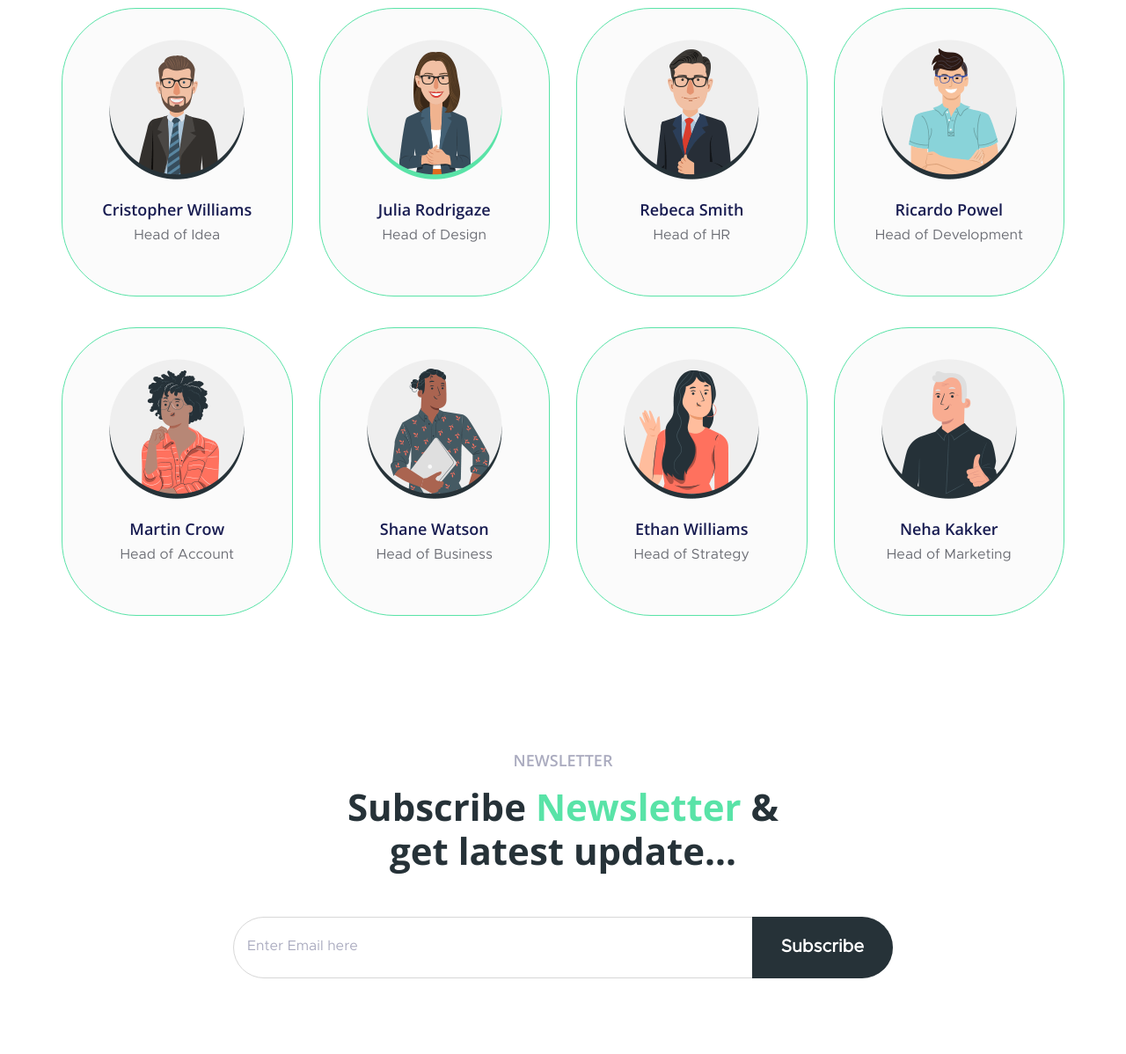
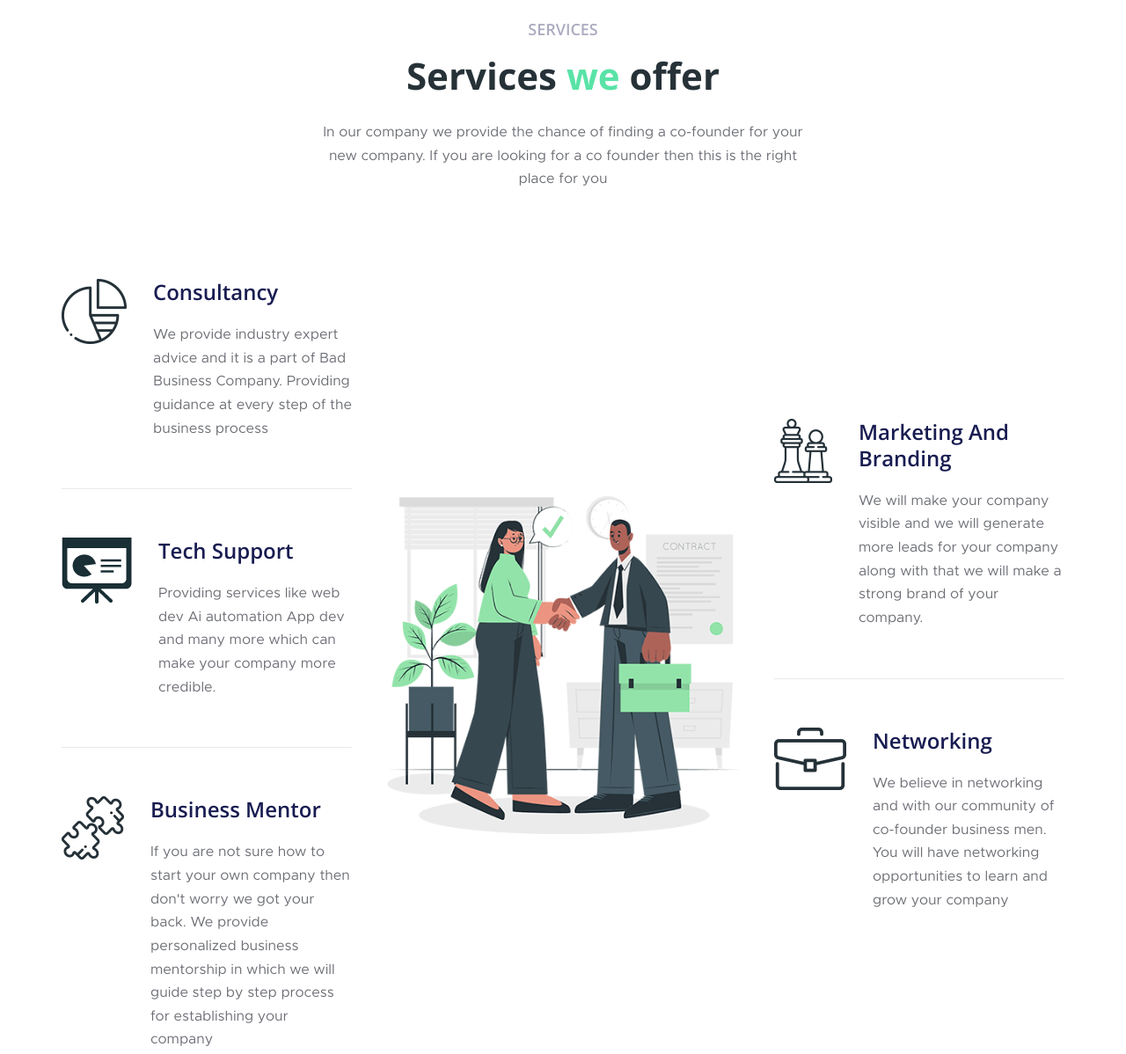
Before and after one commit to MentorMenti/BB-old-2, a plain HTML site: page team.html in a window 1280 px wide. Shown: the part 680-1878 px from the top of the page at 88% size. Drawn offline with nearby package versions, Linux system fonts and the light colour scheme.

Commit message:
replaced the services content with the text in doc

```diff
--- a/team.html
+++ b/team.html
@@ -179,114 +179,109 @@
     <!-- Banner Section End -->
 
     <!-- Service Section Start -->
-    <section class="service-section section-py">
+    <section class="service-section section-pt position-relative">
         <div class="container">
-            <div class="row row-cols-lg-4 row-cols-md-3 row-cols-sm-2 row-cols-1 mb-n7">
-                <!-- single team start -->
-                <div class="col col-md-6 col-lg-4 col-xl-3 text-center mb-7">
-                    <div class="team-card">
-                        <div class="thumb">
-                            <a href="team.html"><img src="assets/images/team/1.png" alt="img" /></a>
+            <div class="row">
+                <div class="col-xl-6 col-lg-8 mx-auto">
+                    <div class="title-section mb-10 pb-10 text-center">
+                        <span class="sub-title">services</span>
+                        <h3 class="title">Services <span class="text-primary">we</span> offer</h3>
+                        <p>
+                            In our company we provide the chance of finding a co-founder for your new company. If you
+                            are
+                            looking for a co founder then this is the right place for you
+                            <!-- <br class="d-none d-xl-block" /> -->
+
+                        </p>
+                    </div>
+                </div>
+            </div>
+
+            <!-- second row start -->
+            <div class="row mb-n7 align-items-center">
+                <div class="col-md-6 col-xl-4 mb-7">
+                    <div class="service-media-wrapper media-spacing-left">
+                        <div class="service-media">
+                            <img class="logo" src="assets/images/service/icon/1.png" alt=" service logo" />
+                            <div class="service-media-body">
+                                <h4 class="title">
+                                    <a href="digital-solution.html">Consultancy</a>
+                                </h4>
+                                <p>
+                                    We provide industry expert advice and it is a part of Bad Business Company.
+                                    Providing
+                                    guidance at every step of the business process
+                                </p>
+                            </div>
                         </div>
-                        <div class="content">
-                            <h3 class="title"><a href="#">Cristopher Williams</a></h3>
-                            <span>Head of Idea</span>
+                        <div class="service-media">
+                            <img class="logo" src="assets/images/service/icon/2.png" alt=" service logo" />
+                            <div class="service-media-body">
+                                <h4 class="title">
+                                    <a href="business-plan.html">Tech support</a>
+                                </h4>
+                                <p>
+                                    Providing services like web dev Ai automation App dev and many more which can make your
+                                    company more credible.                                </p>
+                            </div>
+                        </div>
+                        <div class="service-media">
+                            <img class="logo" src="assets/images/service/icon/3.png" alt=" service logo" />
+                            <div class="service-media-body">
+                                <h4 class="title">
+                                    <a href="creative-strategy.html">Business mentor</a>
+                                </h4>
+                                <p>
+                                    If you are not sure how to start your own company then don't worry we got your back. We
+                                    provide personalized business mentorship in which we will guide step by step process for
+                                    establishing your company                                </p>
+                            </div>
                         </div>
                     </div>
                 </div>
-                <!-- single team end -->
-                <!-- single team start -->
-                <div class="col col-md-6 col-lg-4 col-xl-3 text-center mb-7">
-                    <div class="team-card">
-                        <div class="thumb">
-                            <a href="team.html"><img src="assets/images/team/2.png" alt="img" /></a>
-                        </div>
-                        <div class="content">
-                            <h3 class="title"><a href="#">Julia Rodrigaze</a></h3>
-                            <span>Head of Design</span>
-                        </div>
+
+                <div class="col-xl-4 mb-7 order-md-1 order-xl-0">
+                    <div class="service-media-img text-center">
+                        <img src="assets/images/service/media.png" alt="images_not_found" />
                     </div>
                 </div>
-                <!-- single team end -->
-                <!-- single team start -->
-                <div class="col col-md-6 col-lg-4 col-xl-3 text-center mb-7">
-                    <div class="team-card">
-                        <div class="thumb">
-                            <a href="team.html"><img src="assets/images/team/3.png" alt="img" /></a>
+                <div class="col-md-6 col-xl-4 mb-7">
+                    <div class="service-media-wrapper media-spacing-right">
+                        <div class="service-media">
+                            <img class="logo" src="assets/images/service/icon/4.png" alt=" service logo" />
+                            <div class="service-media-body">
+                                <h4 class="title"><a href="branding.html">Marketing and branding</a></h4>
+                                <p>
+                                    We will make your company visible and we will generate more leads for your company along
+                                    with that we will make a strong brand of your company.                                </p>
+                            </div>
                         </div>
-                        <div class="content">
-                            <h3 class="title"><a href="#">Rebeca Smith</a></h3>
-                            <span>Head of HR</span>
+
+                        <div class="service-media">
+                            <img class="logo" src="assets/images/service/icon/5.png" alt=" service logo" />
+                            <div class="service-media-body">
+                                <h4 class="title">
+                                    <a href="marketing-policy.html">Networking</a>
+                                </h4>
+                                <p>
+                                    We believe in networking and with our community of co-founder business men. You will have
+                                    networking opportunities to learn and grow your company                                </p>
+                            </div>
                         </div>
+
+                        <!-- <div class="service-media">
+                            <img class="logo" src="assets/images/service/icon/6.png" alt=" service logo" />
+                            <div class="service-media-body">
+                                <h4 class="title"><a href="campaign.html">Campaign & PR</a></h4>
+                                <p>
+                                    Pleasure rationally service are anyone who pursues
+                                </p>
+                            </div>
+                        </div> -->
                     </div>
                 </div>
-                <!-- single team end -->
-                <!-- single team start -->
-                <div class="col col-md-6 col-lg-4 col-xl-3 text-center mb-7">
-                    <div class="team-card">
-                        <div class="thumb">
-                            <a href="team.html"><img src="assets/images/team/4.png" alt="img" /></a>
-                        </div>
-                        <div class="content">
-                            <h3 class="title"><a href="#">Ricardo Powel</a></h3>
-                            <span>Head of Development</span>
-                        </div>
-                    </div>
-                </div>
-                <!-- single team end -->
-                <!-- single team start -->
-                <div class="col col-md-6 col-lg-4 col-xl-3 text-center mb-7">
-                    <div class="team-card">
-                        <div class="thumb">
-                            <a href="team.html"><img src="assets/images/team/6.png" alt="img" /></a>
-                        </div>
-                        <div class="content">
-                            <h3 class="title"><a href="#">Martin Crow</a></h3>
-                            <span>Head of Account</span>
-                        </div>
-                    </div>
-                </div>
-                <!-- single team end -->
-                <!-- single team start -->
-                <div class="col col-md-6 col-lg-4 col-xl-3 text-center mb-7">
-                    <div class="team-card">
-                        <div class="thumb">
-                            <a href="team.html"><img src="assets/images/team/7.png" alt="img" /></a>
-                        </div>
-                        <div class="content">
-                            <h3 class="title"><a href="#">Shane Watson</a></h3>
-                            <span>Head of Business</span>
-                        </div>
-                    </div>
-                </div>
-                <!-- single team end -->
-                <!-- single team start -->
-                <div class="col col-md-6 col-lg-4 col-xl-3 text-center mb-7">
-                    <div class="team-card">
-                        <div class="thumb">
-                            <a href="team.html"><img src="assets/images/team/8.png" alt="img" /></a>
-                        </div>
-                        <div class="content">
-                            <h3 class="title"><a href="#">Ethan Williams</a></h3>
-                            <span>Head of Strategy</span>
-                        </div>
-                    </div>
-                </div>
-                <!-- single team end -->
-                <!-- single team start -->
-                <div class="col col-md-6 col-lg-4 col-xl-3 text-center mb-7">
-                    <div class="team-card">
-                        <div class="thumb">
-                            <a href="team.html"><img src="assets/images/team/9.png" alt="img" /></a>
-                        </div>
-                        <div class="content">
-                            <h3 class="title"><a href="#">Neha Kakker</a></h3>
-                            <span>Head of Marketing</span>
-                        </div>
-                    </div>
-                </div>
-                <!-- single team end -->
             </div>
+            <!-- second row end -->
         </div>
     </section>
     <!-- Service Section ENd -->
```
Also changed, not shown: about.html (+26 -21 lines), index.html (+25 -20 lines), service.html (+28 -23 lines).
